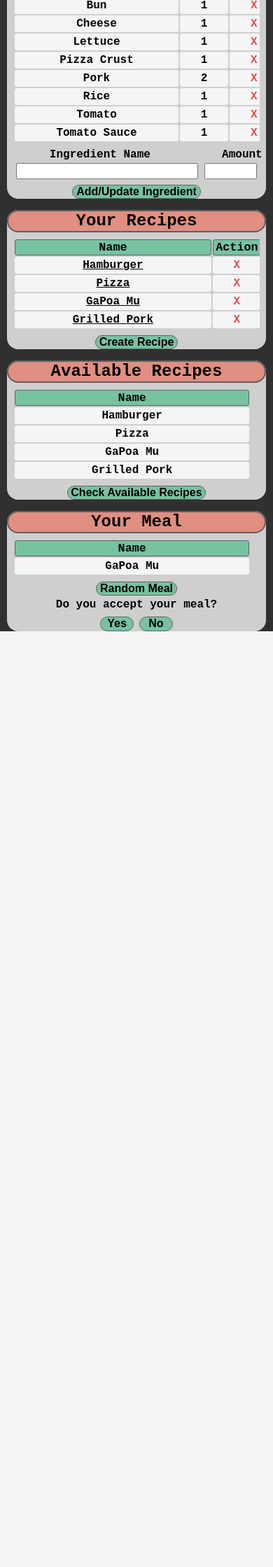
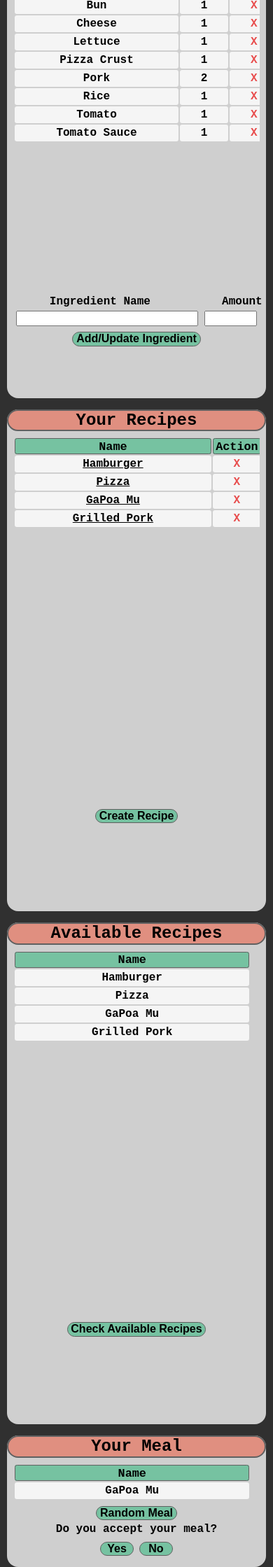
Before and after one commit to trigg8/Foodomizer_Flask, a Flask app: page / in a window 390 px wide. Shown: the part 220-2459 px from the top of the page at 70% size. Before the commit the page ends 1122 px from the top, so only its background shows below. Run offline with Flask 2, Linux system fonts and the light colour scheme; some libraries are stand-ins or nearby versions.

Commit message:
Changed the last container

```diff
--- a/static/css/main.css
+++ b/static/css/main.css
@@ -524,6 +524,7 @@ body {
     .ingredients__container {
         display: block;
         width: 95%;
+        height: 100%;
         margin-right: auto;
         margin-left: auto;
         margin-bottom: 1rem;
@@ -549,6 +550,7 @@ body {
     .recipes__container {
         display: block;
         width: 95%;
+        height: 100%;
         margin-right: auto;
         margin-left: auto;
         margin-bottom: 1rem;
@@ -570,6 +572,7 @@ body {
     .available__container {
         display: block;
         width: 95%;
+        height: 100%;
         margin-right: auto;
         margin-left: auto;
         margin-bottom: 1rem;
@@ -596,6 +599,10 @@ body {
         width: 86vw;
     }
 
+    .accept__yes {
+        margin-bottom: 1em;
+    }
+
     /* Detail Modal */
     .detail__container {
         width: 80%;
```
